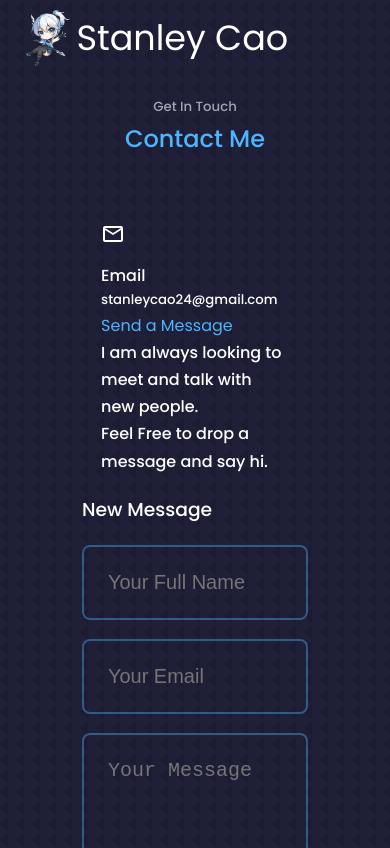
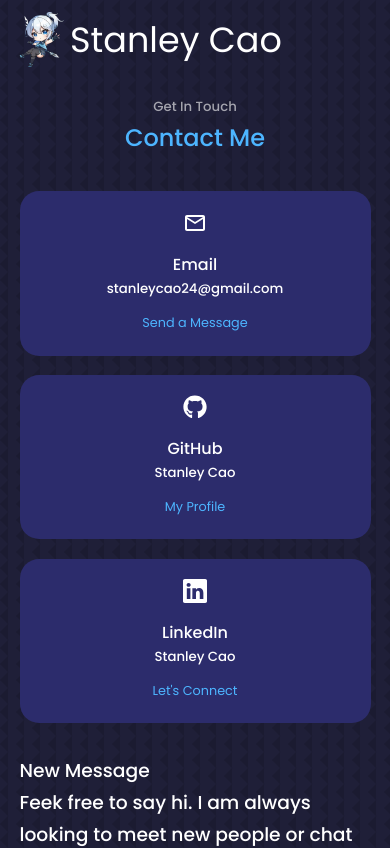
Before and after one commit to Stanley-Cao/Portfolio-Website, a React (Create React App) app: page /Contact in a window 390 px wide. Shown: the top 848 px of the page. Built offline with nearby package versions, Linux system fonts and the light colour scheme.

Commit message:
Updated Responsiveness

```diff
--- a/src/components/CTA.jsx
+++ b/src/components/CTA.jsx
@@ -4,7 +4,7 @@ const CTA = () => {
   return (
     <div className='cta'>
         <a href="https://drive.google.com/file/d/1gElGW-Ah3CyH5v0oCjcq3UCqb_-K6sk0/view?usp=sharing" className='btn' target="_blank" rel="noopener noreferrer">Resume</a>
-        <a href="#contact" className = 'btn btn-primary'>Let's Talk</a>
+        <a href="/Contact" className = 'btn btn-primary'>Let's Talk</a>
     </div>
   )
 }
--- a/src/components/Contact.jsx
+++ b/src/components/Contact.jsx
@@ -1,6 +1,8 @@
 import React from 'react'
 import '../styles/contact.css'
 import {MdOutlineEmail} from 'react-icons/md'
+import {BsLinkedin} from 'react-icons/bs'
+import {FaGithub} from 'react-icons/fa'
 
 const contact = () => {
   return (
@@ -15,12 +17,22 @@ const contact = () => {
             <h4>Email</h4>
             <h5>stanleycao24@gmail.com</h5>
             <a href="mailto:stanleycao24@gmail.com">Send a Message</a>
-            <h4>I am always looking to meet and talk with new people. <br></br>
-            Feel Free to drop a message and say hi.</h4>
+          </article>
+          <article className="contactOption">
+            <FaGithub className="mail"/>
+            <h4>GitHub</h4>
+            <h5>Stanley Cao</h5>
+            <a href="https://github.com/Stanley-Cao" target="_blank">My Profile</a>
+          </article>
+          <article className="contactOption">
+            <BsLinkedin className="mail"/>
+            <h4>LinkedIn</h4>
+            <h5>Stanley Cao</h5>
+            <a href="https://www.linkedin.com/in/stanley-cao/" target="_blank">Let's Connect</a>
           </article>
         </div>
         <form action="">
-          <h3>New Message</h3>
+          <h3>New Message <br></br> Feek free to say hi. I am always looking to meet new people or chat about opportunities.</h3>
           <input type="test" name='name' placeholder='Your Full Name' required/>
           <input type="email" name='email' placeholder='Your Email' required/>
           <textarea name="message" rows="7" placeholder='Your Message' required></textarea>
--- a/src/styles/about.css
+++ b/src/styles/about.css
@@ -60,13 +60,13 @@ header {
 
 @media screen and (max-width: 1024px){
     header {
-        height: 91vh;
+        height: 105vh;
     }
 }
 
 @media screen and (max-width: 600px){
    header{
-    height: 130vh;
+    height: 140vh;
     padding-left: 15px;
     padding-right: 15px;
    }
--- a/src/styles/contact.css
+++ b/src/styles/contact.css
@@ -1,28 +1,33 @@
 .container.contact_container{
     width: 58%;
+    display: grid;
+    grid-template-columns: 30% 58%;
+    gap: 12%;
 }
 
-.contactOptions{
-    display:flex;
+.contactoptions{
+    display: flex;
     flex-direction: column;
-    gap: 1.2rem
+    gap: 1.2rem;
 }
 
 .contactOption{
+    background: var(--color-bg-variant);
     padding: 1.2rem;
     border-radius: 1.2rem;
-    text-align: left;
-}
-
-.contactOption{
-    margin-top: 0.7rem;
-    display: inline-block;
-    font-size: 1rem;
+    text-align: center;
+    border: 1px solid transparent;
 }
 
 .mail{
     font-size: 1.5rem;
     margin-bottom: 0.5rem;
+}
+
+.contactOption a{
+    margin-top: 0.7rem;
+    display: inline-block;
+    font-size: 0.8rem;
 }
 
 form {
@@ -41,3 +46,16 @@ input, textarea, button{
     color: var(--color-white);
     font-size: 20px;
 }
+
+@media screen and (max-width: 1024px) {
+    .container.contact_container{
+        grid-template-columns: 1fr;
+        gap: 2rem;
+    }
+}
+
+@media screen and (max-width: 600px) {
+    .container.contact_container{
+        width: var(--container-width-sm);
+    }
+}
--- a/src/styles/experience.css
+++ b/src/styles/experience.css
@@ -32,3 +32,30 @@
     margin-top: 6px;
     color: var(--color-primary);
 }
+
+@media screen and (max-width: 1024px){
+    .experience_container{
+        grid-template-columns: 1fr;
+    }
+
+    .experience_container > div {
+        width: 80%;
+        padding: 2rem;
+        margin: 0 auto;
+    }
+
+    .experience_content{
+        padding: 1rem;
+    }
+}
+
+@media screen and (max-width: 600px){
+    .experience_container{
+       gap: 1rem;
+    }
+
+    .experience_container  > div{
+        width: 100%;
+        padding: 2rem 1rem;
+    }
+}
--- a/src/styles/index.css
+++ b/src/styles/index.css
@@ -22,7 +22,7 @@
 
     --container-width-lg: 75%;
     --container-width-md: 86%;
-    --container-width-ms: 90%;
+    --container-width-sm: 90%;
 }
 
 html {
--- a/src/styles/navbar.css
+++ b/src/styles/navbar.css
@@ -122,3 +122,32 @@
         cursor: pointer;
     }
 }
+
+@media screen and (max-width: 600px) {
+    .NavbarItems {
+        height: auto;
+    }
+    .nav-menu {
+        width: 100%;
+        height: auto;
+        top: 80px;
+        left: -100%;
+        opacity: 1;
+        transition: all 0.5s ease;
+    }
+    .nav-links {
+        padding: 1rem;
+        width: 100%;
+        display: block;
+    }
+    .navbar-logo,
+    .navbar-stamp,
+    .menu-icon {
+        position: static;
+        transform: none;
+        margin: 10px;
+    }
+    .menu-icon {
+        font-size: 1.5rem;
+    }
+}
```
